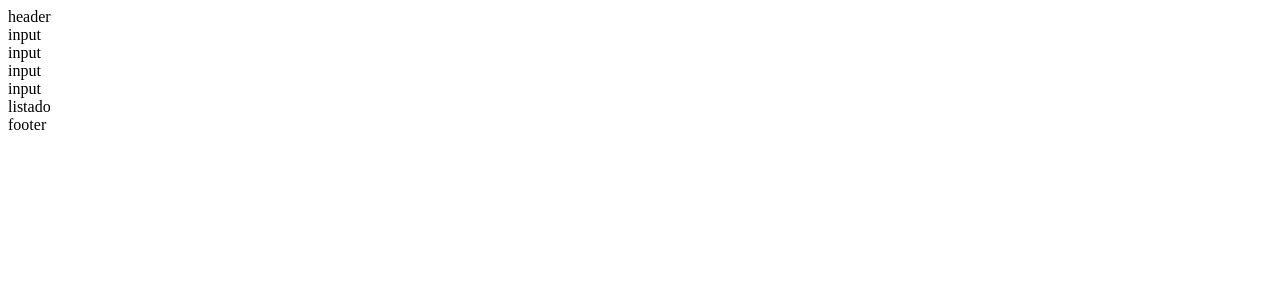
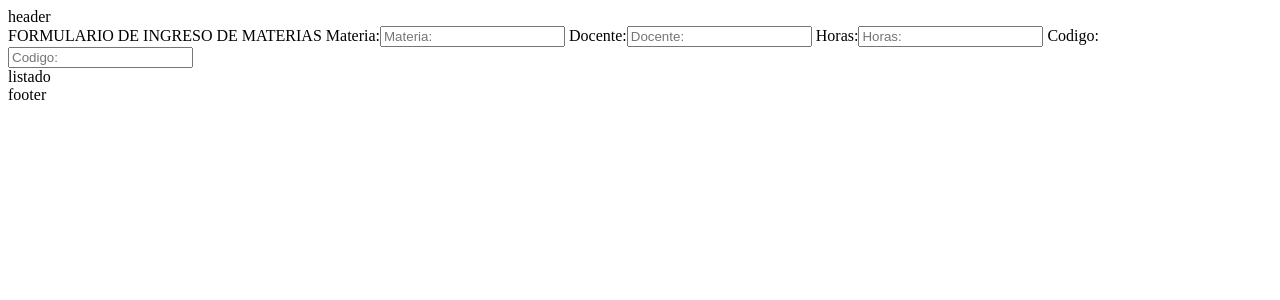
Before and after one commit to anitabananitaa/tp5_react, a React (Create React App) app: page / in a window 1280 px wide. Shown: the top 300 px of the page. Built offline with nearby package versions, Linux system fonts and the light colour scheme.

Commit message:
Update Formulario.js and Input.js

```diff
--- a/src/componentes/Formulario.js
+++ b/src/componentes/Formulario.js
@@ -1,4 +1,5 @@
 import React from "react";
+import Boton from "./Boton";
 import Input from "./Input";
 
 export default class Formulario extends React.Component {
@@ -12,23 +13,25 @@ export default class Formulario extends React.Component {
     };
   }
   render() {
+    const { materia, docente, horas, codigo } = this.state;
     return (
       <div className="Formulario">
+        FORMULARIO DE INGRESO DE MATERIAS
         <label>
           {" "}
-          <Input titulo="materia" />
+          <Input titulo="Materia:" />{" "}
         </label>
         <label>
           {" "}
-          <Input titulo="docente" />
+          <Input titulo="Docente:" />{" "}
         </label>
         <label>
           {" "}
-          <Input titulo="horas" />
+          <Input titulo="Horas:" />{" "}
         </label>
         <label>
           {" "}
-          <Input titulo="codigo" />
+          <Input titulo="Codigo:" />{" "}
         </label>
       </div>
     );
--- a/src/componentes/Input.js
+++ b/src/componentes/Input.js
@@ -6,6 +6,16 @@ export default class Input extends React.Component {
     this.state = {};
   }
   render() {
-    return <div>input</div>;
-  }
+    const { titulo, valor, onChange } = this.props;
+    return (
+      <label>
+        {titulo}
+        <input
+          placeholder={titulo}
+          value={valor}
+          onChange={(e) => onChange(e.target.value)}
+        />
+      </label>
+    );
+  }
 }
```
